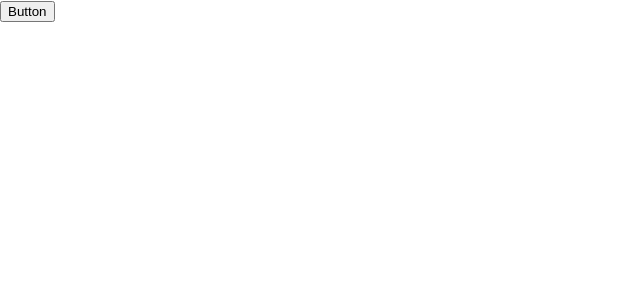
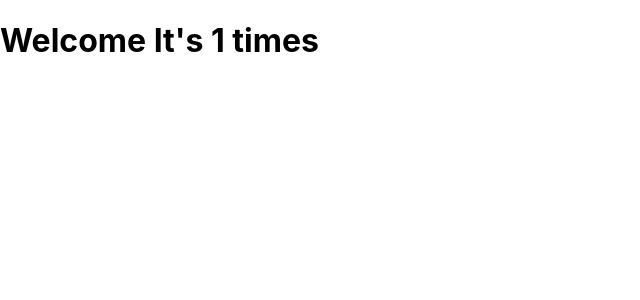
Before and after one commit to hykimyong/cra, a React (Create React App) app: page / in a window 1280 px wide. Shown: the top 300 px of the page, without its empty margins (0-640 px from the left). Built offline with nearby package versions, Linux system fonts and the light colour scheme.

Commit message:
조건부 렌더링
if, &&, 삼항연산자, 아예 안그리고싶으면 return null

```diff
--- a/src/App.js
+++ b/src/App.js
@@ -1,6 +1,7 @@
-import logo from './logo.svg';
+// import logo from './logo.svg';
 import './App.css';
-import Event from './components/2-7.Event/Event';
+// import Event from './components/2-7.Event/Event';
+import Condition from './components/2-8.ConditionalRendering/Condition';
 // import Composition from './components/2-4.Props/Composition';
 // import Extraction from './components/2-4.Props/Extraction/Extraction';
 // import ClassComponent from './components/2-5.State/ClassComponent';
@@ -10,7 +11,7 @@
 function App() {
   return (
     <>
-    <Event/>
+    <Condition/>
 
     </>
   );
--- /dev/null
+++ b/src/components/2-8.ConditionalRendering/Condition.jsx
@@ -0,0 +1,22 @@
+import React from 'react'
+
+function UserGreeting(props){
+    return <h1>{props.name && `${props.name},`} Welcome {props.count ? `It's ${props.count} times` : null} </h1>;
+}
+
+function GuestGreeting(props){
+    return <h1>Please sign up.</h1>
+}
+
+function Greeting(props){
+    return props.isLoggedIn ? <UserGreeting count = {1}/> : <GuestGreeting/>;
+}
+
+export default function Condition() {
+    const isLoggedIn= true;
+  return (
+    <div>
+        <Greeting isLoggedIn={isLoggedIn}/>
+    </div>
+  )
+}
```
